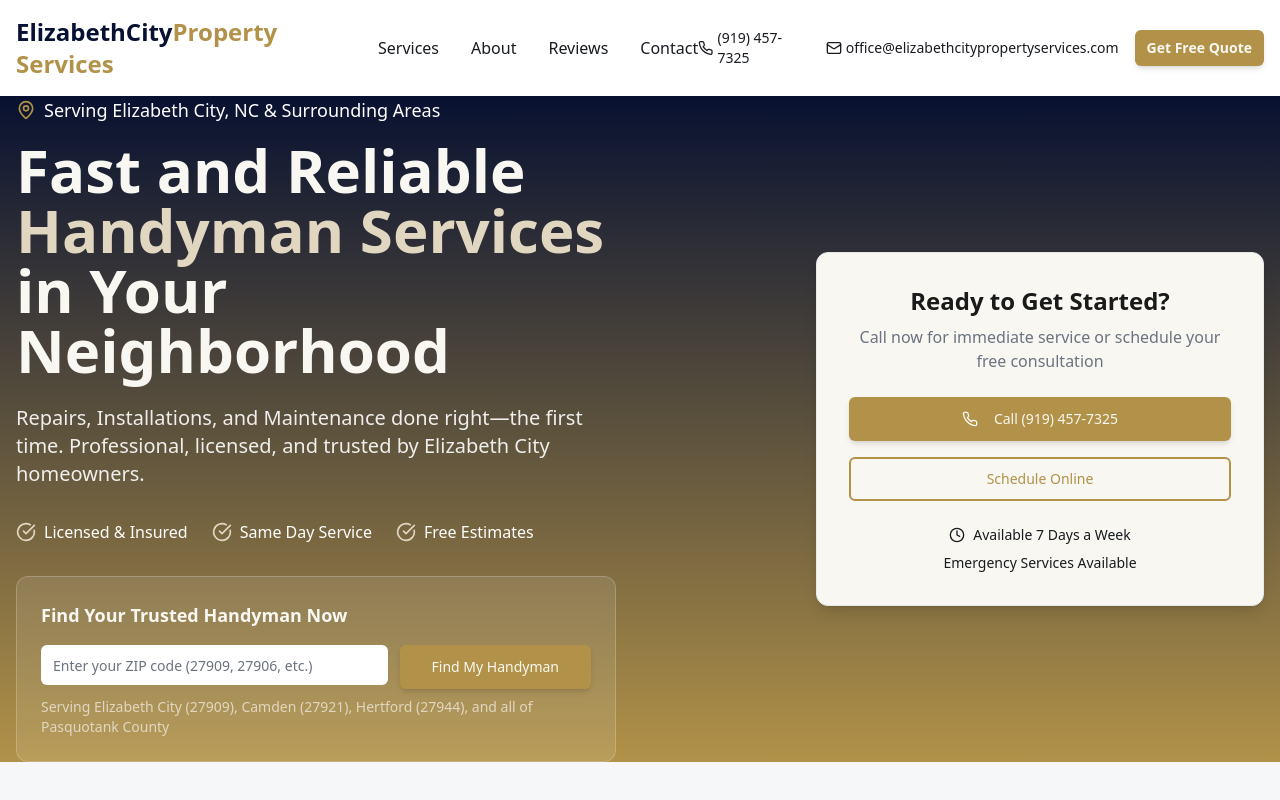
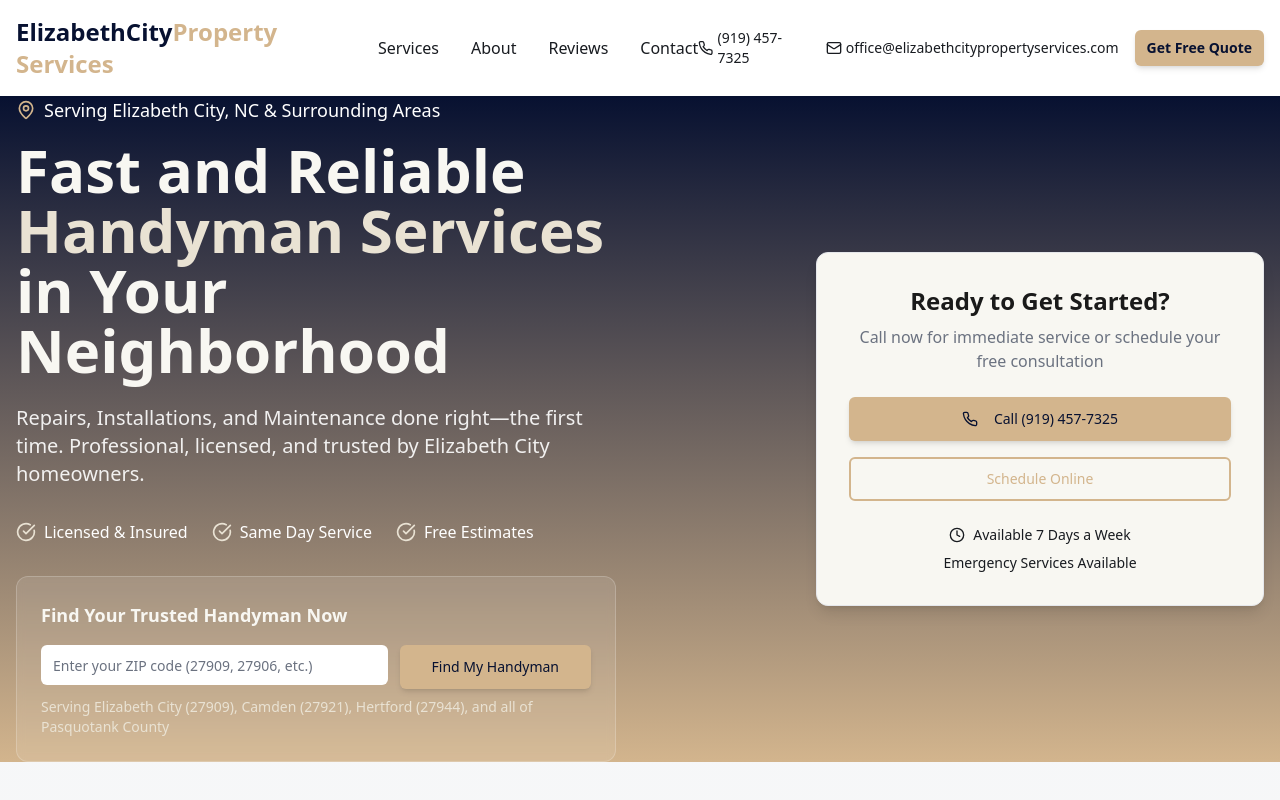
Before and after one commit to itsnickphillips/elizabeth-city-handy-hub, a React (Vite) app: page / in a window 1280 px wide. Shown: the top 800 px of the page. Built offline with nearby package versions, Linux system fonts and the light colour scheme.

Commit message:
Update brand palette to tan
Adjusted brand palette to a coastal navy and tan theme. Replaced bronze and champagne accents with tan (#D2B48C) and soft sand (#E9E1D3) respectively. Updated gradients for smooth transitions and adjusted button hover/focus states for better contrast and depth.

```diff
--- a/src/components/ui/button.tsx
+++ b/src/components/ui/button.tsx
@@ -10,8 +10,8 @@ const buttonVariants = cva(
     variants: {
       variant: {
         default: "bg-primary text-primary-foreground hover:bg-primary/90 shadow-md hover:shadow-lg",
-        primary: "bg-secondary text-secondary-foreground hover:bg-secondary/90 shadow-md hover:shadow-lg focus:outline-none focus:ring-2 focus:ring-accent focus:ring-offset-1",
-        cta: "bg-secondary text-secondary-foreground hover:bg-secondary/90 shadow-md hover:shadow-lg transform hover:scale-105 font-semibold focus:outline-none focus:ring-2 focus:ring-accent focus:ring-offset-1",
+        primary: "bg-secondary text-secondary-foreground hover:bg-[hsl(34_44%_59%)] hover:text-primary-foreground shadow-md hover:shadow-lg focus:outline-none focus:ring-2 focus:ring-accent focus:ring-offset-1",
+        cta: "bg-secondary text-secondary-foreground hover:bg-[hsl(34_44%_59%)] hover:text-primary-foreground shadow-md hover:shadow-lg transform hover:scale-105 font-semibold focus:outline-none focus:ring-2 focus:ring-accent focus:ring-offset-1",
         destructive: "bg-destructive text-destructive-foreground hover:bg-destructive/90",
         outline: "border-2 border-secondary text-secondary bg-transparent hover:bg-secondary hover:text-secondary-foreground focus:outline-none focus:ring-2 focus:ring-accent focus:ring-offset-1",
         secondary: "bg-accent text-accent-foreground hover:bg-accent/90 border border-primary/20",
--- a/src/index.css
+++ b/src/index.css
@@ -10,11 +10,11 @@ All colors MUST be HSL. Color palette: Professional blue, trust orange, clean gr
 
 @layer base {
   :root {
-    /* Brand Colors - Refined Palette (Deep Navy + Rich Bronze/Champagne) */
+    /* Brand Colors - Coastal Nautical Palette (Deep Navy + Warm Tan/Sand) */
     --color-primary: 226 74% 11%;        /* Deep Navy #0A0F2C */
     --color-bg: 48 32% 96%;             /* Bone/Cream #F8F6F1 */
-    --color-accent: 42 42% 49%;         /* Rich Bronze Gold #B08A46 */
-    --color-accent-soft: 41 35% 82%;    /* Soft Champagne #E3D9C3 */
+    --color-accent: 34 44% 69%;         /* Warm Tan #D2B48C */
+    --color-accent-soft: 42 33% 87%;    /* Soft Sand #E9E1D3 */
     --color-ink: 0 0% 10%;              /* Matte Black #1A1A1A */
 
     /* Map to existing semantic tokens */
@@ -22,12 +22,12 @@ All colors MUST be HSL. Color palette: Professional blue, trust orange, clean gr
     --primary-light: 226 74% 15%;       /* Slightly lighter navy */
     --primary-foreground: 48 32% 96%;   /* Cream text on navy */
 
-    --secondary: 42 42% 49%;            /* Rich Bronze Gold */
-    --secondary-light: 42 42% 55%;      /* Lighter Bronze Gold */
-    --secondary-foreground: 48 32% 96%; /* Cream text on bronze */
+    --secondary: 34 44% 69%;            /* Warm Tan */
+    --secondary-light: 34 44% 75%;      /* Lighter Tan */
+    --secondary-foreground: 226 74% 11%; /* Navy text on tan */
 
-    --accent: 41 35% 82%;               /* Soft Champagne */
-    --accent-foreground: 0 0% 10%;      /* Dark text on champagne */
+    --accent: 42 33% 87%;               /* Soft Sand */
+    --accent-foreground: 0 0% 10%;      /* Dark text on sand */
 
     /* Core Colors */
     --background: 48 32% 96%;           /* Cream background */
@@ -62,9 +62,9 @@ All colors MUST be HSL. Color palette: Professional blue, trust orange, clean gr
 
     --radius: 0.5rem;
 
-    /* Business-specific gradients - Smooth navy to bronze */
-    --gradient-hero: linear-gradient(180deg, hsl(226 74% 11%) 0%, hsl(42 42% 49%) 100%);
-    --gradient-cta: linear-gradient(135deg, hsl(42 42% 49%), hsl(42 42% 55%));
+    /* Business-specific gradients - Smooth navy to tan coastal feel */
+    --gradient-hero: linear-gradient(180deg, hsl(226 74% 11%) 0%, hsl(34 44% 69%) 100%);
+    --gradient-cta: linear-gradient(135deg, hsl(34 44% 69%), hsl(34 44% 75%));
     --gradient-section: linear-gradient(180deg, hsl(var(--gray-50)), hsl(var(--background)));
 
     /* Shadows - Updated for new brand */
```
